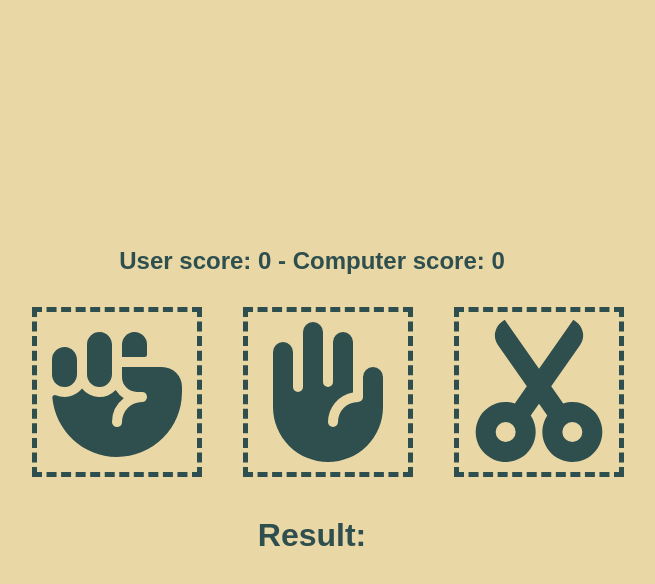
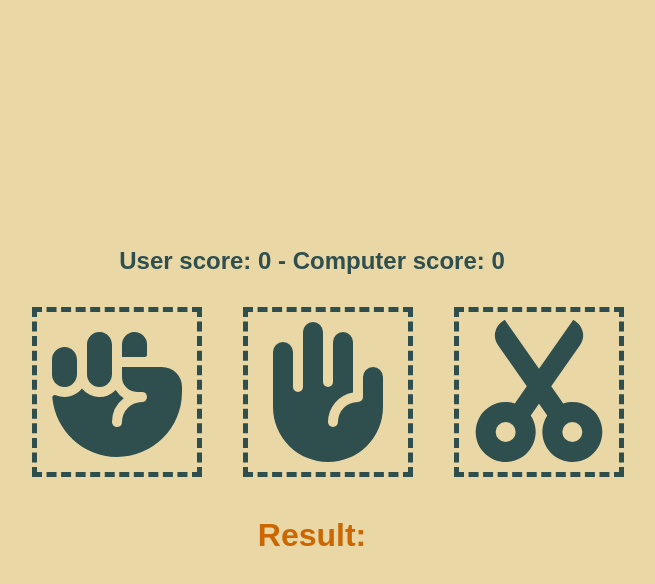
Before and after one commit to karimdevelops/rock-paper-scissors, a plain HTML site: page index.html in a window 1280 px wide. Both pictures are taken after a click on the button "Start". Shown: the whole page, without its empty margins (328-983 px from the left). Drawn offline with Linux system fonts and the light colour scheme.

Commit message:
Disable user selection, update color, gap

```diff
--- a/styles/style.css
+++ b/styles/style.css
@@ -9,6 +9,7 @@ body {
   font-size: 5rem;
   font-weight: 900;
   font-family: Arial, Helvetica, sans-serif;
+  user-select: none;
 }
 
 div.menu,
@@ -21,7 +22,7 @@ div.main {
 
 div.menu {
   min-height: 100vh;
-  gap: 2rem;
+  gap: 1rem;
 }
 
 div.main {
@@ -36,6 +37,10 @@ div.inactive {
 
 h3 {
   font-size: 1.5rem;
+}
+
+div#result {
+  color: #ca6702;
 }
 
 button {
```
